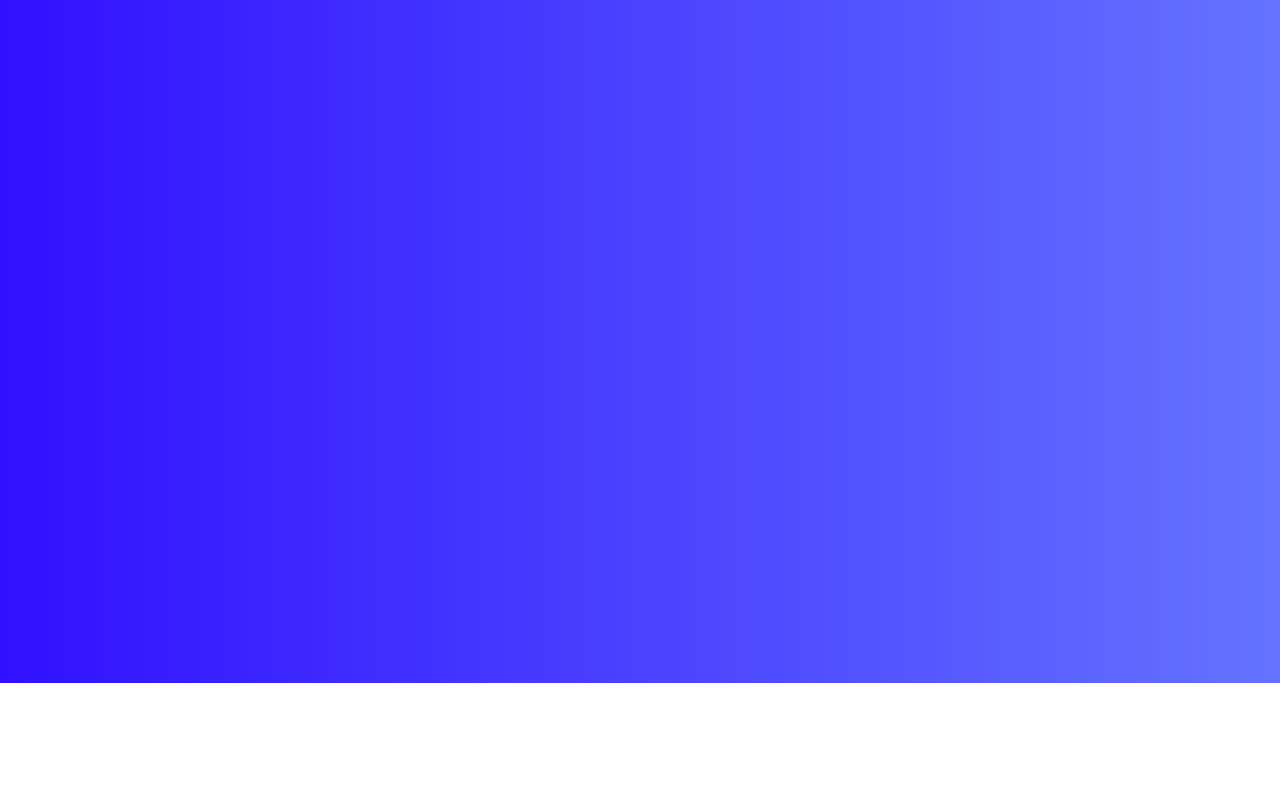
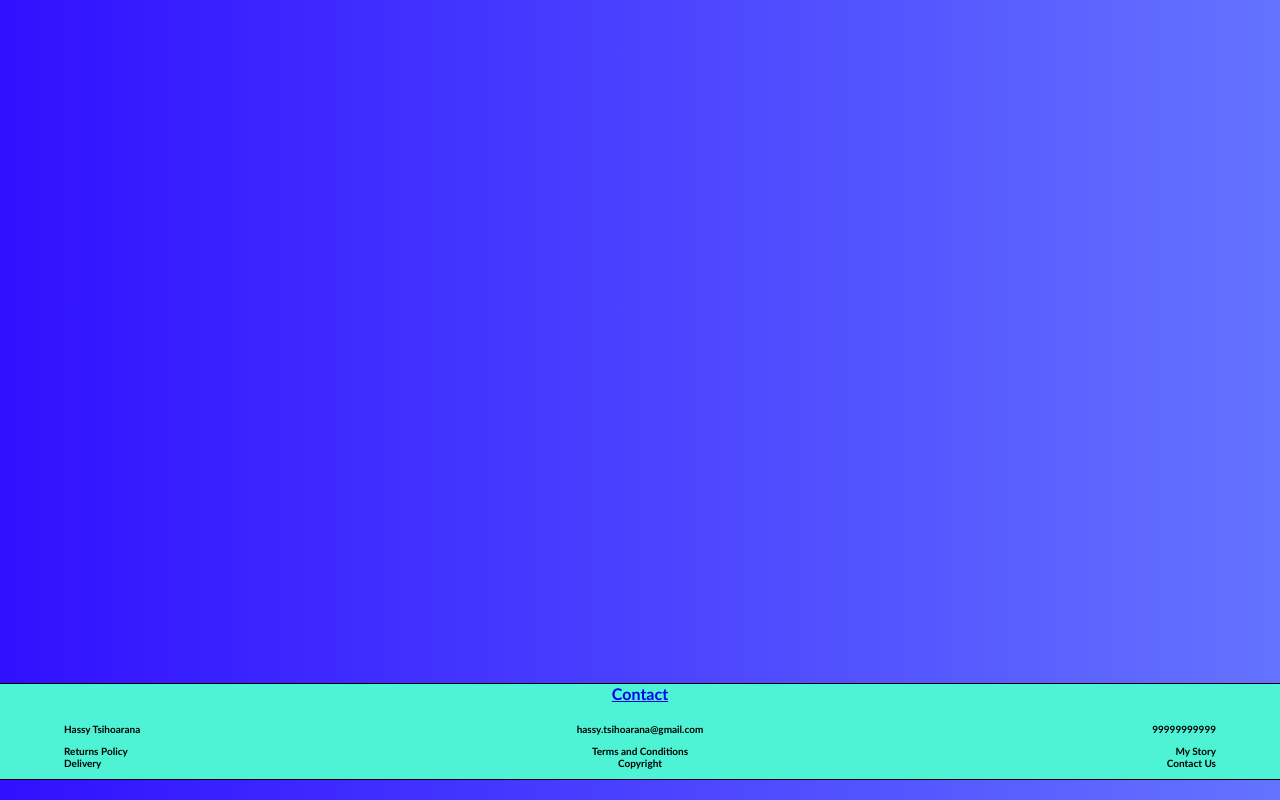
Before and after one commit to Hassyunity/Teams, a React (Create React App) app: page /sign-up in a window 1280 px wide. Shown: the part 202-1002 px from the top of the page. Before the commit the page ends 885 px from the top, so only its background shows below. Built offline with nearby package versions, Linux system fonts and the light colour scheme.

Commit message:
footer creation

```diff
--- a/src/App.js
+++ b/src/App.js
@@ -9,6 +9,7 @@ import TodoReport from './pages/todo';
 import Teams from './pages/team';
 import Blogs from './pages/blogs';
 import SignUp from './pages/signup';
+import Footer from './components/footer';
 // import Access from './pages/access';
 // import MyForm from './components/Post';
 // import MyForm from './components/Post';
@@ -26,6 +27,7 @@ function App() {
         <Route path='/blogs' component={Blogs} />
         <Route path='/sign-up' component={SignUp} />
       </Switch>
+      <Footer />
     </Router>
   );
 }
--- /dev/null
+++ b/src/components/footer/Footer.css
@@ -0,0 +1,75 @@
+.footer {
+    display: flex;
+    flex-direction: column;
+    margin-bottom: 20px;
+    font-weight: bold;
+    background: #4EF2D4;
+  }
+
+  .footer-social-media {
+    display: flex;
+    flex-direction: row;
+    justify-content: center;
+    margin-bottom: 20px;
+  }
+
+  .footer-social-media__icon {
+    margin: 0px 4px;
+    width: 25px;
+    height: 25px;
+  }
+
+  .footer-info  {
+    display: flex;
+    justify-content: center;
+  }
+
+  .footer-info-left, .footer-info-center, .footer-info-right {
+    font-size: x-small;
+    display: flex;
+    flex-direction: column;
+    margin-bottom: 10px;
+    width: 30%;
+  }
+
+  .footer-info__name, .footer-info__email, .footer-info__number {
+    margin-bottom: 10px;
+  }
+
+  .footer-info__name, .footer-info__returns {
+    text-align: start;
+  }
+
+  .footer-info__email, .footer-info__terms {
+    text-align: center;
+  }
+
+  .footer-info__number, .footer-info__contact {
+    text-align: end;
+  }
+
+  .footer-date {
+    display: flex;
+    flex-direction: row;
+    align-items: center;
+  }
+
+  .footer-seperator {
+    flex-grow: 1;
+    border: none;
+    height: 1px;
+    background-color: black;
+    width: 100%;
+  }
+
+  .footer-name {
+    display: flex;
+    justify-content: center;
+  }
+
+  .footer-bottom__name {
+    text-transform: uppercase;
+    font-family: RobotoBold;
+    font-size: large;
+    margin: 0px 20px;
+  }
--- /dev/null
+++ b/src/components/footer/Footer.jsx
@@ -0,0 +1,51 @@
+import React from 'react';
+
+import './Footer.css';
+
+function Footer () {
+
+  return (
+    <section className="footer">
+      <hr className="footer-seperator" />
+      <section className="footer-social-media">
+        <a href="../pages/access.js" target="_blank" rel="noopener noreferrer">Contact</a>
+      </section>
+      <section className="footer-info">
+        <section className="footer-info-left">
+          <section className="footer-info__name">
+              Hassy Tsihoarana
+          </section>
+          <section className="footer-info__returns">
+            Returns Policy
+            <br />
+            Delivery
+          </section>
+        </section>
+        <section className="footer-info-center">
+          <section className="footer-info__email">
+            hassy.tsihoarana@gmail.com
+          </section>
+          <section className="footer-info__terms">
+            Terms and Conditions
+            <br />
+            Copyright
+          </section>
+        </section>
+        <section className="footer-info-right">
+          <section className="footer-info__number">
+            99999999999
+          </section>
+          <section className="footer-info__contact">
+            My Story
+            <br />
+            Contact Us
+          </section>
+        </section>
+      </section>
+      <hr className="footer-seperator" />
+    </section>
+  )
+
+}
+
+export default Footer;
--- /dev/null
+++ b/src/components/footer/index.js
@@ -0,0 +1,3 @@
+import Footer from './Footer';
+
+export default Footer;
--- a/src/pages/about.js
+++ b/src/pages/about.js
@@ -10,7 +10,7 @@ const About = () => {
         height: '100vh'
       }}
     >
-      <h1>GeeksforGeeks is a Computer Science portal for geeks.</h1>
+      <h1>About page.</h1>
     </div>
   );
 };
--- a/src/pages/events.js
+++ b/src/pages/events.js
@@ -10,7 +10,7 @@ const Events = () => {
         height: '100vh'
       }}
     >
-      <h1>Welcome to GeeksforGeeks Events</h1>
+      <h1>Events pages</h1>
     </div>
   );
 };
```
